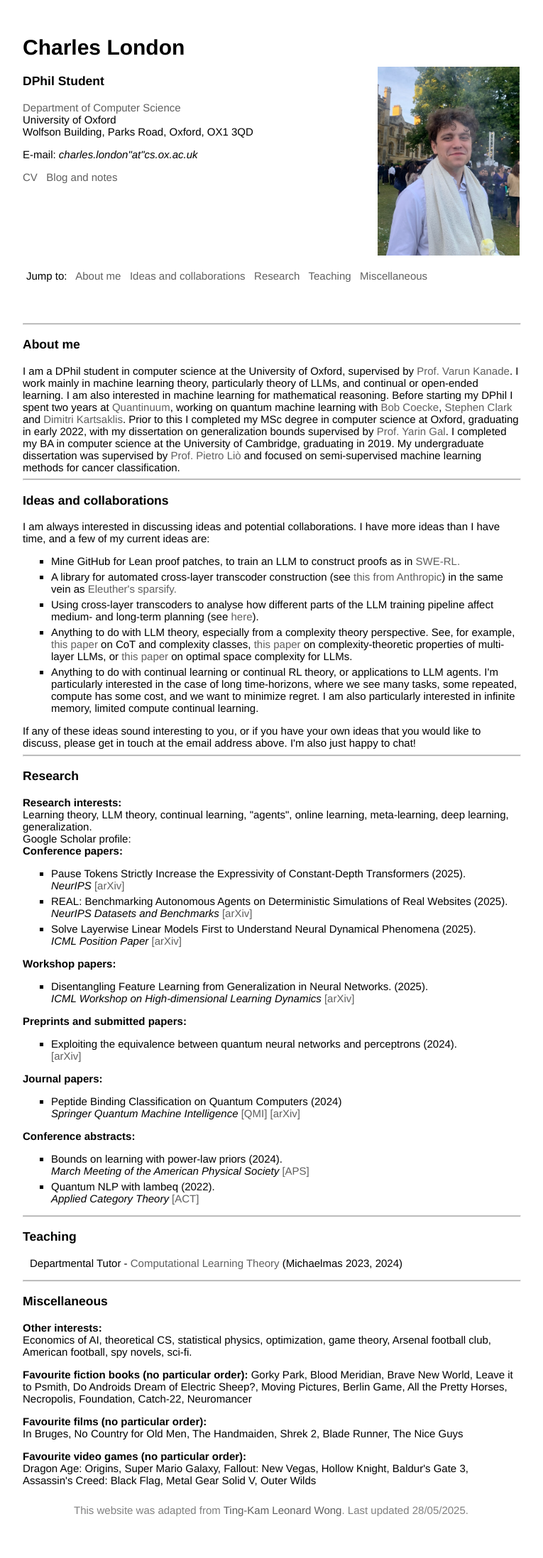
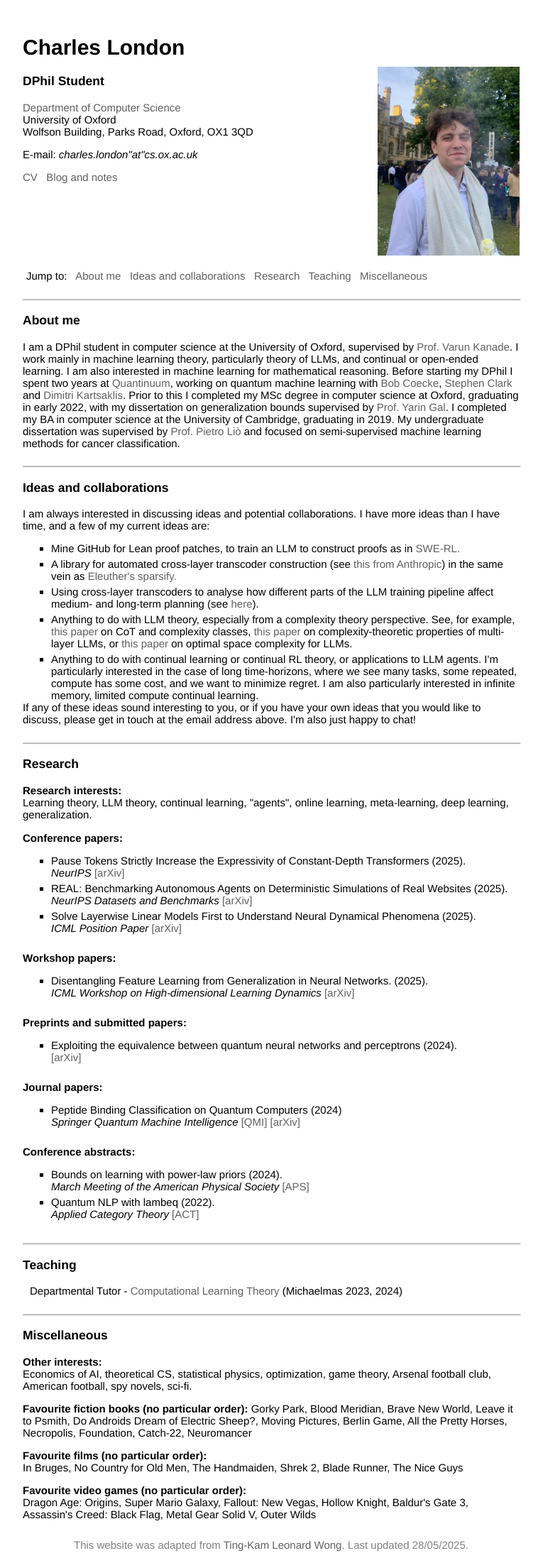
Before and after one commit to le-big-mac/le-big-mac.github.io, a Jekyll site: the page built from index.html, in a window 1280 px wide. Shown: the whole page at 71% size, without its empty margins (258-1023 px from the left). Built offline with Jekyll 4.4.1, drawn with Linux system fonts in a browser that asks for light colours; a style sheet for code colours, icons or effects is not loaded; before the commit the page ends 2146 px from its top, so only the background shows below that.

Commit message:
research links

```diff
--- a/assets/styles.css
+++ b/assets/styles.css
@@ -126,18 +126,24 @@
    COMPONENTS
    ========================================== */
 
-/* Text blocks */
-.textblock {
-    padding-bottom: 40px;
+/* Sections */
+.section {
+    padding-bottom: 16px;
 }
 
-.textblock3 {
-    padding-bottom: 20px;
+/* Ensure consistent spacing inside sections */
+.section > *:last-child {
+    margin-bottom: 0;
+}
+
+/* Compact variant for tighter sections (e.g., research subsections) */
+.section.compact {
+    padding-bottom: 10px;
 }
 
 .menu {
     clear: both;
-    padding-bottom: 50px;
+    padding-bottom: 16px;
     padding-left: 5px;
     padding-top: 20px;
 }
--- a/index.html
+++ b/index.html
@@ -64,10 +64,9 @@
 <hr>
 
 <div class="section" id="research">
-	<h3>Research</h3>
+	<h3>Research &nbsp; <a href = "https://scholar.google.com/citations?user=ghU-4hUAAAAJ&hl=en"><i class="ai ai-google-scholar-square ai-2x"></i></a> &nbsp; <a href = "https://dblp.org/pid/361/6774.html"><i class="ai ai-dblp-square ai-2x"></i></a></h3>
     <b>Research interests:</b><br>
     Learning theory, LLM theory, continual learning, "agents", online learning, meta-learning, deep learning, generalization.<br>
-    Google Scholar profile: <a href = "https://scholar.google.com/citations?user=ghU-4hUAAAAJ&hl=en"><i class="ai ai-google-scholar-square ai-2x"></i></a>
 </div>
 
 <div class="section compact">
```
